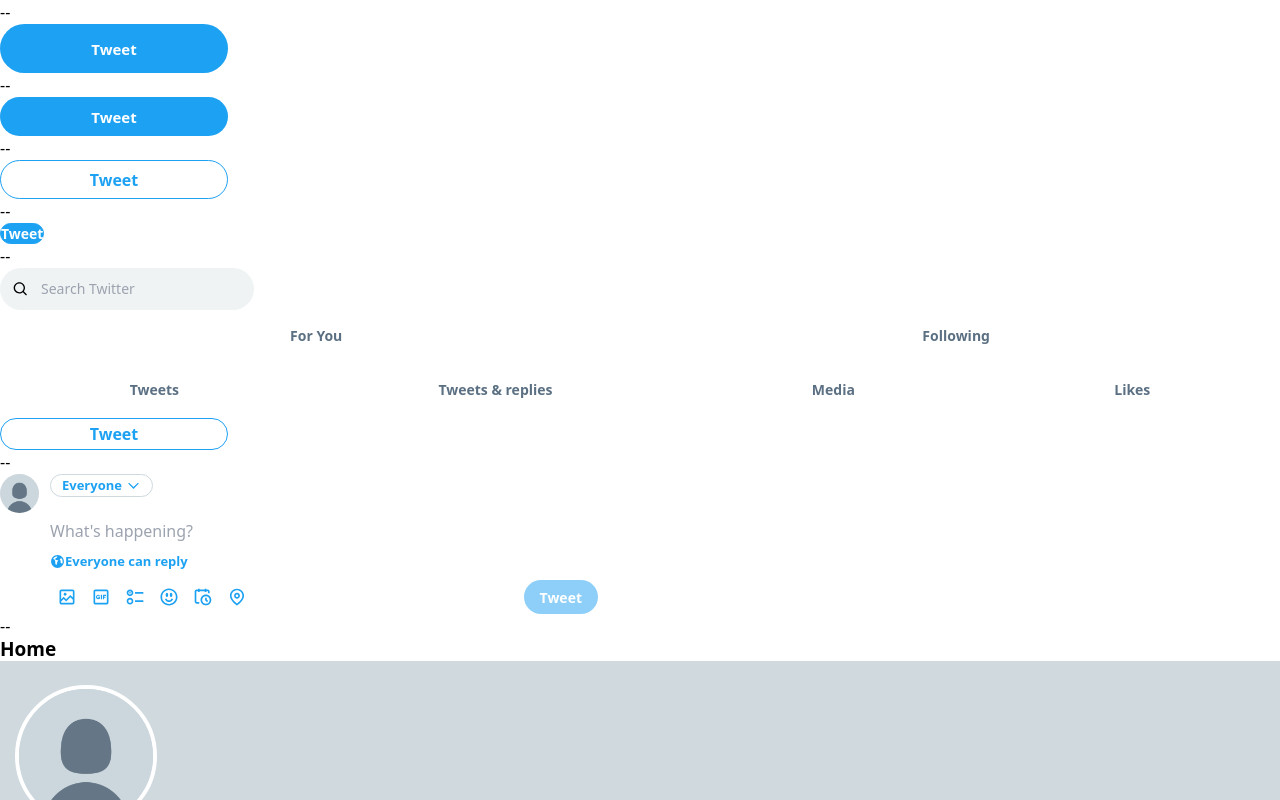
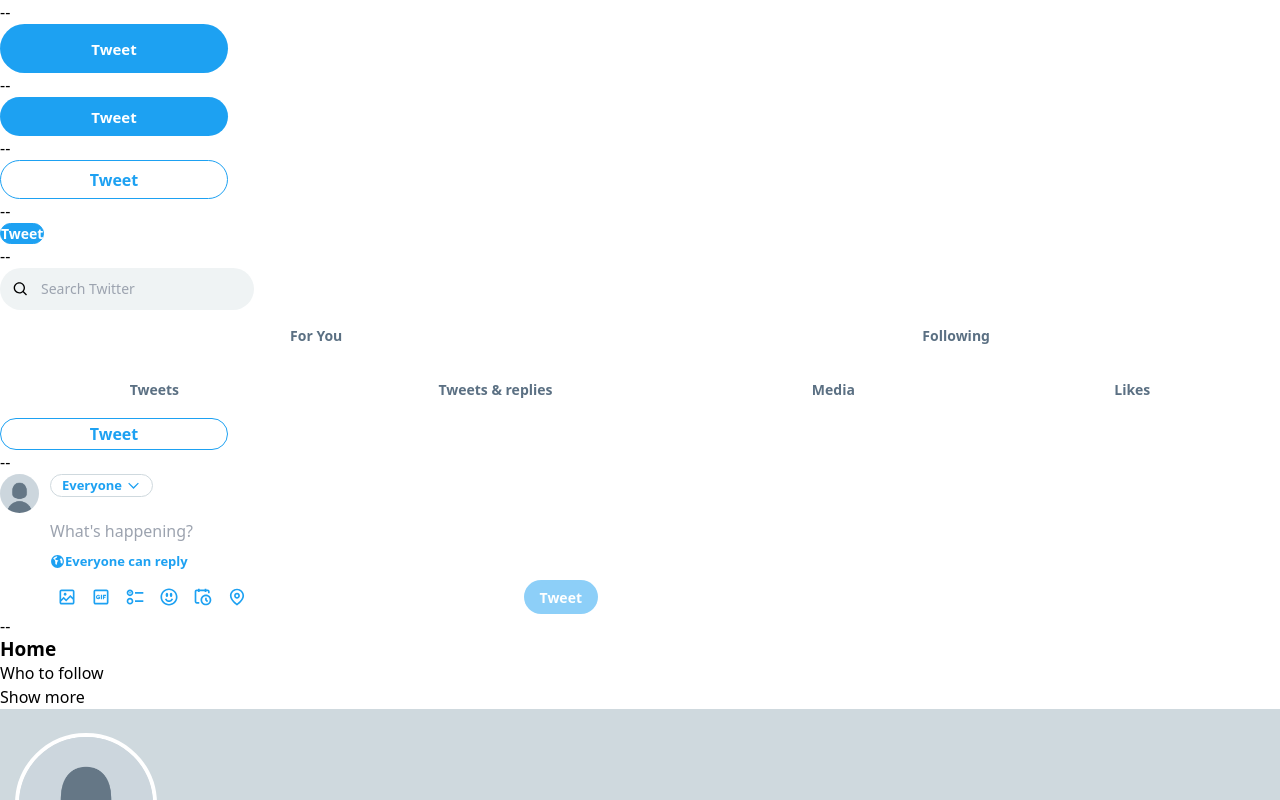
Before and after one commit to unrulypeach/twitter-replicate, a React (Create React App) app: page / in a window 1280 px wide. Shown: the top 800 px of the page. Built offline with nearby package versions, Linux system fonts and the light colour scheme.

Commit message:
who to follow basic instatiation

```diff
--- a/package.json
+++ b/package.json
@@ -10,9 +10,11 @@
     "@types/node": "^16.18.12",
     "@types/react": "^18.0.27",
     "@types/react-dom": "^18.0.10",
+    "@types/uniqid": "^5.3.2",
     "react": "^18.2.0",
     "react-dom": "^18.2.0",
     "react-scripts": "5.0.1",
+    "uniqid": "^5.4.0",
     "web-vitals": "^2.1.4"
   },
   "scripts": {
--- a/src/App.tsx
+++ b/src/App.tsx
@@ -7,6 +7,7 @@
 import Tabbar from "./components/tabbar";
 import Post from "./components/post";
 import Header from "./components/header";
+import WhoToFollow from "./components/followrec";
 
 function App(): JSX.Element {
   return (
@@ -27,6 +28,7 @@
       <Post />
       <div>--</div>
       <Header path="Home" />
+      <WhoToFollow />
       <Profile
         userName="Default Default"
         userHandle="default"
--- /dev/null
+++ b/src/components/followrec/index.tsx
@@ -0,0 +1,26 @@
+import type WhoToFollowProps from "../../types/followrecProps";
+import ProfileMini from "../user/profileMini";
+import uniqid from "uniqid";
+
+export default function WhoToFollow({
+  suggestions,
+}: WhoToFollowProps): JSX.Element {
+  return (
+    <div className="flex flex-col rounded-full">
+      <div>
+        <span>Who to follow</span>
+      </div>
+      {suggestions?.map((x) => (
+        <ProfileMini
+          key={uniqid()}
+          userName={x.userName}
+          userHandle={x.userHandle}
+          profilePic={x.profilePic}
+        />
+      ))}
+      <div>
+        <span>Show more</span>
+      </div>
+    </div>
+  );
+}
--- /dev/null
+++ b/src/types/followrecProps.tsx
@@ -0,0 +1,5 @@
+import type ProfileProps from "./profileProps";
+
+export default interface WhoToFollowProps {
+  suggestions?: ProfileProps[];
+}
```
Also changed, not shown: 1 other file (tests, documents, lock files or other folders).
